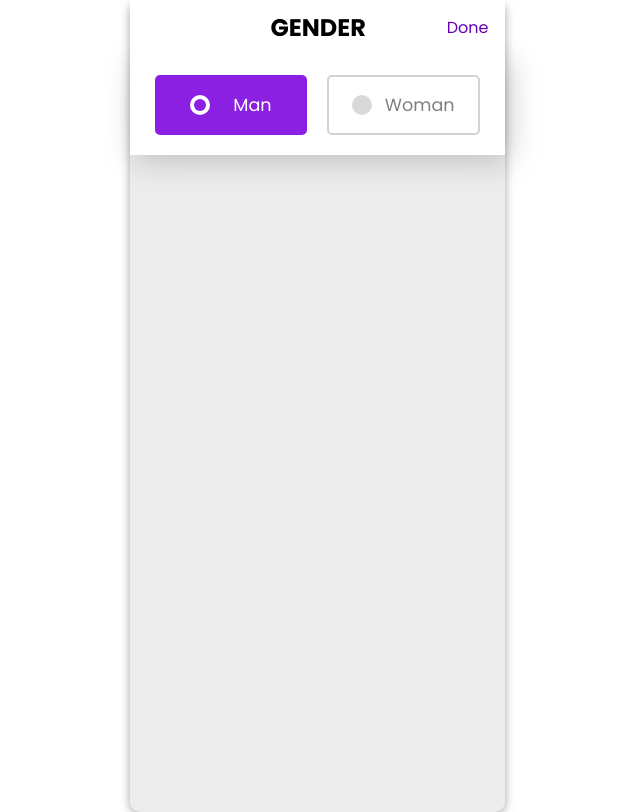
After one commit to Kaspyy/astre, a PHP site: page /public/views/select_gender.php in a window 1280 px wide. The commit adds this page. Shown: the whole page, without its empty margins (323-963 px from the left). Run offline with PHP 8.4, Linux system fonts and the light colour scheme; some libraries are stand-ins or nearby versions.

Commit message:
new views

```diff
--- a/index.php
+++ b/index.php
@@ -12,6 +12,9 @@ Router::get('swipe', 'DefaultController');
 Router::get('chats','DefaultController');
 Router::get('profile', 'DefaultController');
 Router::get('chat', 'DefaultController');
+Router::get('select_gender', 'DefaultController');
+Router::get('interested_in', 'DefaultController');
+Router::get('select_hobbies','DefaultController');
 Router::post('login', 'SecurityController');
 
 Router::run($path);
--- a/public/css/style.css
+++ b/public/css/style.css
@@ -768,7 +768,7 @@ form.sign-up-form {
   }
   .photo-and-text {
     width: 375px;
-    height: 50vh;
+    height: 812px;
   }
   .photo {
     width: 375px;
@@ -926,7 +926,7 @@ form.sign-up-form {
   }
   .new-pairs-and-messages-container {
     width: 375px;
-    height: 50vh;
+    height: 812px;
     display: flex;
     flex-direction: column;
     align-items: center;
@@ -1041,7 +1041,7 @@ form.sign-up-form {
 @media (min-width: 376px) {
   .profile-screen-foreground {
     width: 375px;
-    height: 50vh;
+    height: 812px;
     display: flex;
     flex-direction: column;
     box-shadow: 0 2px 10px 0 rgba(136, 136, 136, 0.77);
@@ -1177,7 +1177,7 @@ input:focus {
 @media (min-width: 376px) {
   .edit-profile-screen-background {
     width: 375px;
-    height: 50vh;
+    height: 812px;
     display: flex;
     flex-direction: column;
     box-shadow: 0 2px 10px 0 rgba(136, 136, 136, 0.77);
@@ -1347,6 +1347,158 @@ input:focus {
     margin-right: auto;
   }
   .chat-box {
-    height: 50vh;
+    height: 812px;
   }
 }
+
+.select-gender-settings-screen {
+  display: flex;
+  flex-direction: column;
+  justify-content: center;
+  width: 100%;
+}
+
+
+.select-gender-wrapper{
+  display: inline-flex;
+  background: #fff;
+  height: 100px;
+  width: 100%;
+  align-items: center;
+  justify-content: space-evenly;
+  padding: 20px 15px;
+  box-shadow: 5px 5px 30px rgba(0,0,0,0.2);
+}
+.select-gender-wrapper .option{
+  background: #fff;
+  height: 100%;
+  width: 100%;
+  display: flex;
+  align-items: center;
+  justify-content: space-evenly;
+  margin: 0 10px;
+  border-radius: 5px;
+  cursor: pointer;
+  padding: 0 10px;
+  border: 2px solid lightgrey;
+  transition: all 0.3s ease;
+}
+.select-gender-wrapper .option .dot{
+  height: 20px;
+  width: 20px;
+  background: #d9d9d9;
+  border-radius: 50%;
+  position: relative;
+}
+.select-gender-wrapper .option .dot::before{
+  position: absolute;
+  content: "";
+  top: 4px;
+  left: 4px;
+  width: 12px;
+  height: 12px;
+  background: #8b1fe2;
+  border-radius: 50%;
+  opacity: 0;
+  transform: scale(1.5);
+  transition: all 0.3s ease;
+}
+input[type="radio"]{
+  display: none;
+}
+#option-1:checked:checked ~ .option-1,
+#option-2:checked:checked ~ .option-2{
+  border-color: #8b1fe2;
+  background: #8b1fe2;
+}
+#option-1:checked:checked ~ .option-1 .dot,
+#option-2:checked:checked ~ .option-2 .dot{
+  background: #fff;
+}
+#option-1:checked:checked ~ .option-1 .dot::before,
+#option-2:checked:checked ~ .option-2 .dot::before{
+  opacity: 1;
+  transform: scale(1);
+}
+.select-gender-wrapper .option span{
+  font-size: 1.1rem;
+  color: #808080;
+}
+#option-1:checked:checked ~ .option-1 span,
+#option-2:checked:checked ~ .option-2 span{
+  color: #fff;
+}
+
+.control-group {
+  display: inline-block;
+  vertical-align: top;
+  background: #fff;
+  text-align: left;
+  box-shadow: 0 1px 2px rgba(0,0,0,0.1);
+  padding: 30px;
+  width: 100%;
+}
+
+.control-group h3 {
+  margin-bottom: 1rem;
+}
+.control {
+  display: block;
+  position: relative;
+  padding-left: 30px;
+  margin-bottom: 15px;
+  cursor: pointer;
+  font-size: 18px;
+}
+.control input {
+  position: absolute;
+  z-index: -1;
+  opacity: 0;
+}
+.control__indicator {
+  position: absolute;
+  top: 2px;
+  left: 0;
+  height: 20px;
+  width: 20px;
+  background: #e6e6e6;
+}
+.control--radio .control__indicator {
+  border-radius: 50%;
+}
+.control:hover input ~ .control__indicator,
+.control input:focus ~ .control__indicator {
+  background: #ccc;
+}
+.control input:checked ~ .control__indicator {
+  background: #8b1fe2;
+}
+.control:hover input:not([disabled]):checked ~ .control__indicator,
+.control input:checked:focus ~ .control__indicator {
+  background: #7a00ac;
+}
+.control input:disabled ~ .control__indicator {
+  background: #e6e6e6;
+  opacity: 0.6;
+  pointer-events: none;
+}
+.control__indicator:after {
+  content: '';
+  position: absolute;
+  display: none;
+}
+.control input:checked ~ .control__indicator:after {
+  display: block;
+}
+.control--checkbox .control__indicator:after {
+  left: 8px;
+  top: 4px;
+  width: 3px;
+  height: 8px;
+  border: solid #fff;
+  border-width: 0 2px 2px 0;
+  transform: rotate(45deg);
+}
+.control--checkbox input:disabled ~ .control__indicator:after {
+  border-color: #7b7b7b;
+}
--- /dev/null
+++ b/public/views/select_gender.php
@@ -0,0 +1,41 @@
+<!DOCTYPE html>
+<html lang="en">
+  <head>
+    <meta charset="UTF-8" />
+    <meta http-equiv="X-UA-Compatible" content="IE=edge" />
+    <meta name="viewport" content="width=device-width, initial-scale=1.0" />
+    <link
+      href="https://fonts.googleapis.com/css2?family=Poppins:wght@300;400;600;700&display=swap"
+      rel="stylesheet"
+    />
+    <title>Gender | Astre</title>
+    <link rel="stylesheet" href="public/css/style.css" />
+  </head>
+  <body>
+    <div class="edit-profile-screen-background">
+      <nav class="navbar">
+        <h2>GENDER</h2>
+        <a href="/edit_profile" class="done-button">Done</a>
+      </nav>
+        <div class="select-gender-settings-screen">
+            <div class="select-gender-wrapper">
+                <input type="radio" name="select" id="option-1" checked>
+                <input type="radio" name="select" id="option-2">
+                  <label for="option-1" class="option option-1">
+                    <div class="dot"></div>
+                     <span>Man</span>
+                     </label>
+                  <label for="option-2" class="option option-2">
+                    <div class="dot"></div>
+                     <span>Woman</span>
+                  </label>
+               </div>
+        </div>
+    </div>
+    </div>
+    <script
+      src="https://kit.fontawesome.com/8a50b84207.js"
+      crossorigin="anonymous"
+    ></script>
+  </body>
+</html>
```
Also changed, not shown: public/views/edit_profile.php (+12 -14 lines), public/views/interested_in.php (added, +41 -0 lines), public/views/select_hobbies.php (added, +51 -0 lines), src/controllers/DefaultController.php (+12 -0 lines).
